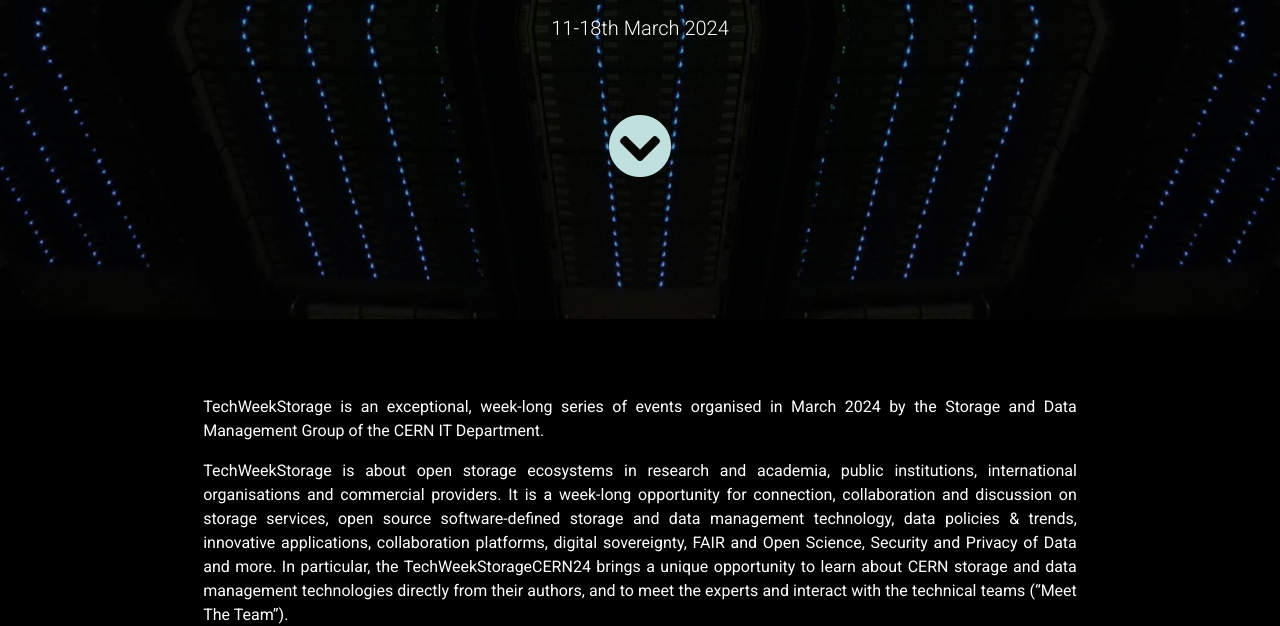
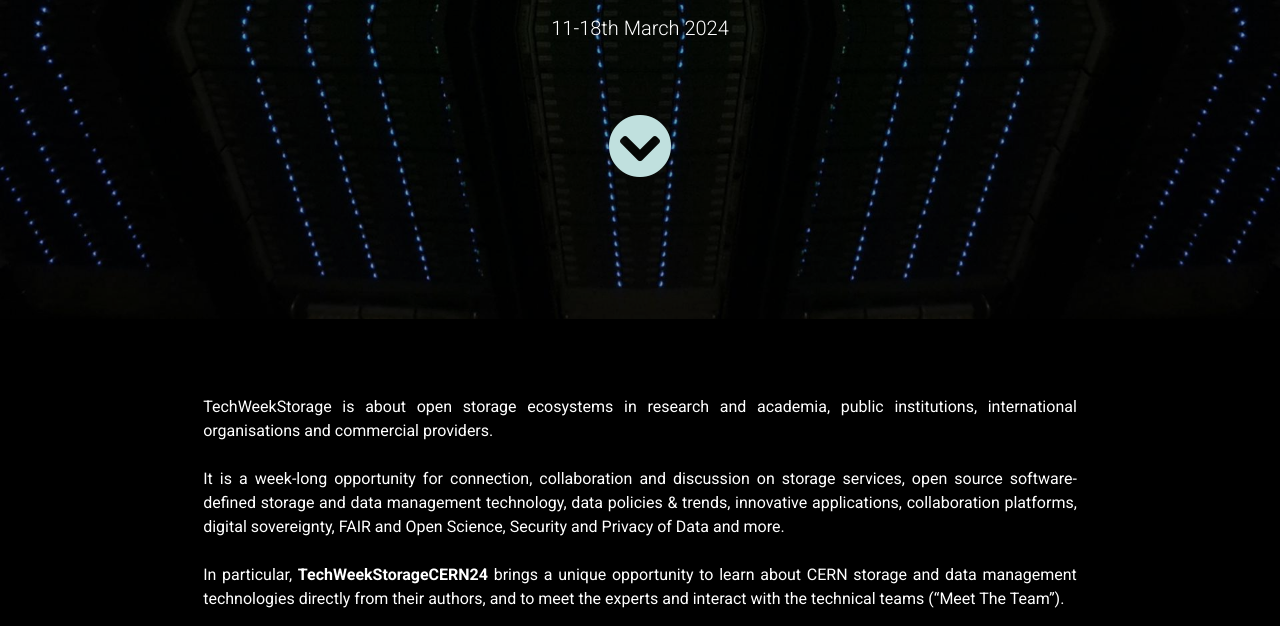
Before and after one commit to cs3community/storagetechweek2024, a plain HTML site: page index.html in a window 1280 px wide. Shown: the part 331-957 px from the top of the page. Drawn offline with nearby package versions, Linux system fonts and the light colour scheme.

Commit message:
rebuilding site Wed Dec  6 09:10:42 CET 2023

```diff
--- a/index.html
+++ b/index.html
@@ -163,19 +163,19 @@
 	<div class="col">
 		<div class="row ">
 			<div class="-bg-primary p-4 display-5" style="margin-left:10%; margin-right:10%;" >
-    <p align="justify" class="text-align: justify">
-TechWeekStorage is an exceptional, week-long series of events organised in March 2024 by the Storage and Data Management Group of the CERN IT Department.
-</p>
-    <p align="justify" class="text-align: justify">
+<p align="justify" class="text-align: justify">
 
 TechWeekStorage is about open storage ecosystems in research and academia, public institutions, international organisations and commercial providers.
+<br>
+<br>
 
 It is a week-long opportunity for connection, collaboration and discussion on storage services, open source software-defined storage and data management technology, data policies & trends, innovative applications, collaboration platforms, digital sovereignty, FAIR and Open Science, Security and Privacy of Data and more.
 
-In particular, the TechWeekStorageCERN24 brings a unique opportunity to learn about CERN storage and data management technologies directly from their authors, and to meet the experts and interact with the technical teams (“Meet The Team”).
+<br>
+<br>
+In particular, <b>TechWeekStorageCERN24</b> brings a unique opportunity to learn about CERN storage and data management technologies directly from their authors, and to meet the experts and interact with the technical teams (“Meet The Team”).
     </p>
 </div>
-
 		</div>
 	</div>
 </section>
--- a/sitemap.xml
+++ b/sitemap.xml
@@ -49,7 +49,7 @@
 
   <url>
     <loc>/</loc>
-    <lastmod>2023-12-05T15:40:48+01:00</lastmod>
+    <lastmod>2023-12-06T09:10:33+01:00</lastmod>
   </url>
 
   <url>
```
Also changed, not shown: storagetechweek.png.
